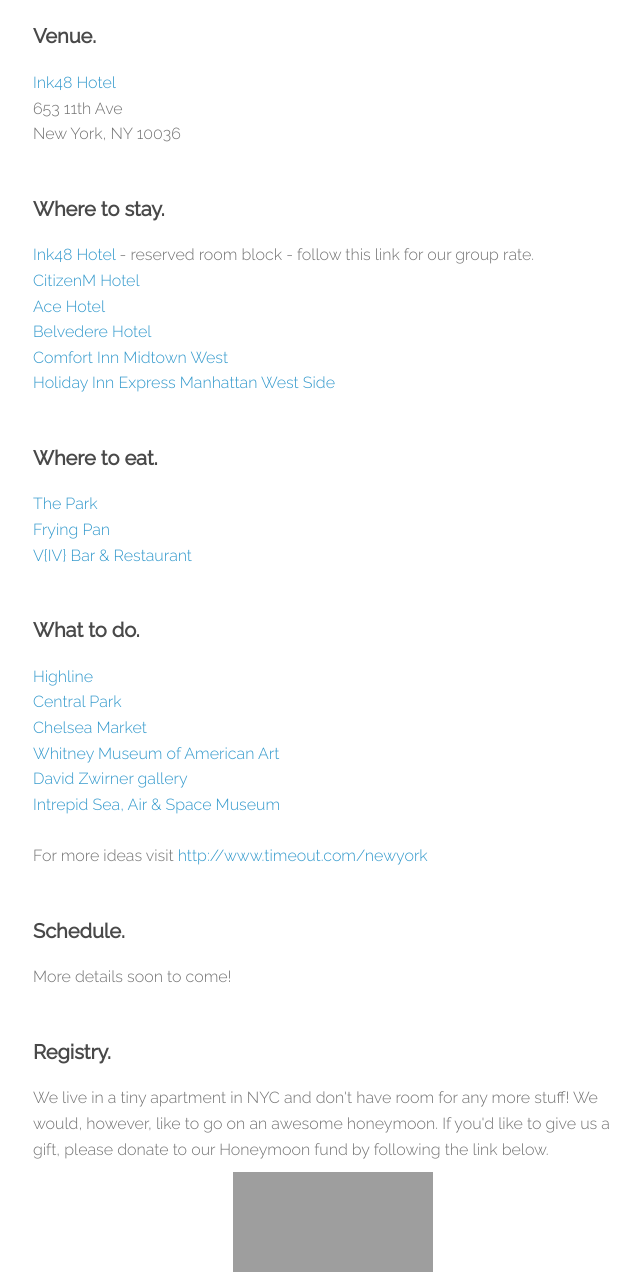
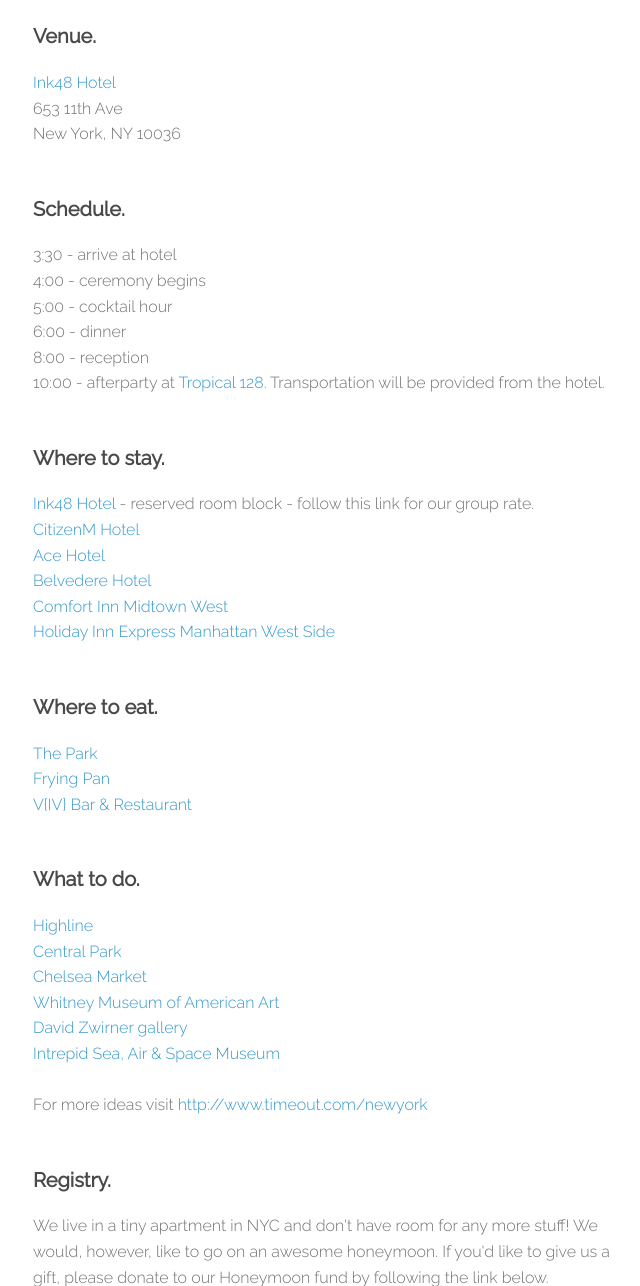
Before and after one commit to danilnagy/louise-danil, a Flask app: page / in a window 1280 px wide. Shown: the part 1072-2358 px from the top of the page, without its empty margins (307-947 px from the left). Run offline with Flask 2, Linux system fonts and the light colour scheme; grey boxes are pictures that could not be loaded.

Commit message:
Update index.html

```diff
--- a/templates/index.html
+++ b/templates/index.html
@@ -32,6 +32,17 @@
           653 11th Ave<br>
           New York, NY 10036<br>
 
+        <h3>Schedule.</h3>
+
+        <p>
+          3:30 - arrive at hotel<br>
+          4:00 - ceremony begins<br>
+          5:00 - cocktail hour<br>
+          6:00 - dinner<br>
+          8:00 - reception<br>
+          10:00 - afterparty at <a href="http://www.tropical128nyc.com/" target="_blank">Tropical 128</a>. Transportation will be provided from the hotel.<br>
+        </p>
+
         <h3>Where to stay.</h3>
 
         <p>
@@ -63,12 +74,6 @@
         For more ideas visit <a href="http://www.timeout.com/newyork" target="_blank">http://www.timeout.com/newyork</a>
         </p>
 
-      <!--   <iframe src="https://www.google.com/maps/embed?pb=!1m18!1m12!1m3!1d3021.8843650060035!2d-73.99818368441942!3d40.76456797932614!2m3!1f0!2f0!3f0!3m2!1i1024!2i768!4f13.1!3m3!1m2!1s0x89c2584fcc98937f%3A0xa2319e2451e39c10!2sInk48+Hotel!5e0!3m2!1sen!2sus!4v1456448125082" width="600" height="400" frameborder="0" style="border:0" allowfullscreen></iframe>
- -->
-        <h3>Schedule.</h3>
-
-        <p>More details soon to come!</p>
-
         <h3>Registry.</h3>
 
         <p>We live in a tiny apartment in NYC and don't have room for any more stuff! We would, however, like to go on an awesome honeymoon. If you'd like to give us a gift, please donate to our Honeymoon fund by following the link below.</p>
```
